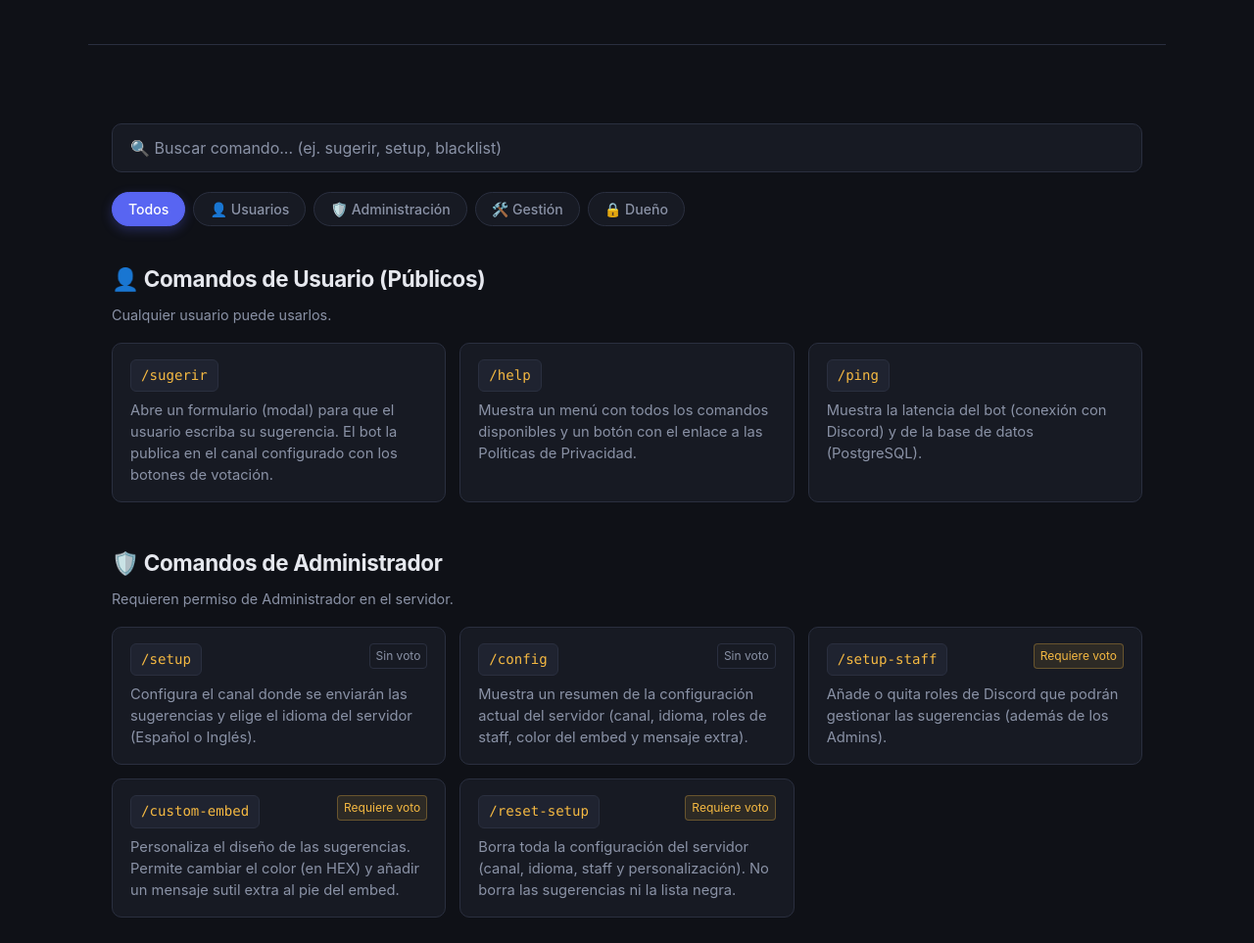
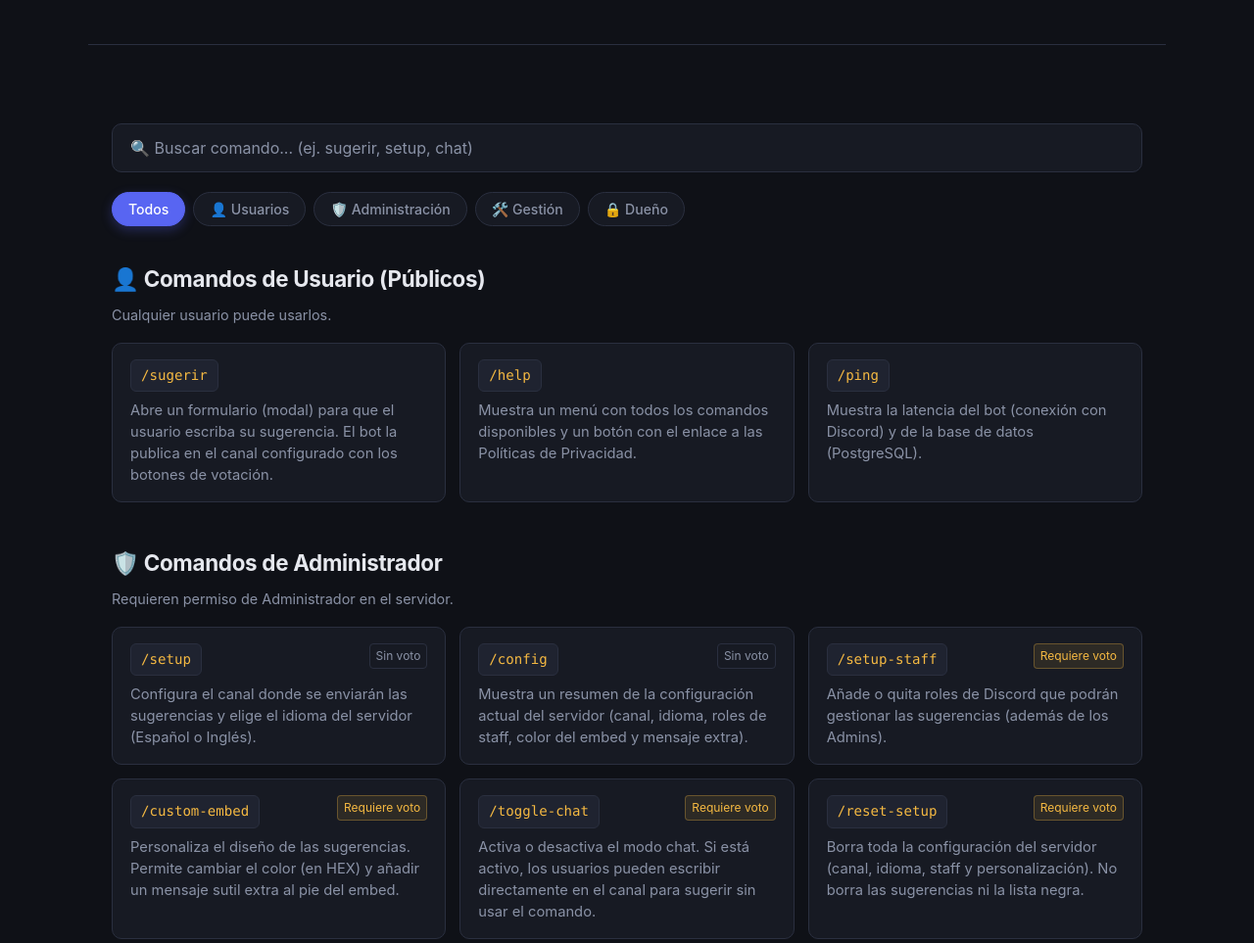
Before and after one commit to estrellastudios-dev/estrellastudios-dev.github.io, a plain HTML site: page bots/suggestions/commands.html in a window 1280 px wide. Shown: the part 240-1203 px from the top of the page at 98% size. Drawn offline with Linux system fonts and the light colour scheme.

Commit message:
nuevo comando

```diff
--- a/bots/suggestions/commands.html
+++ b/bots/suggestions/commands.html
@@ -43,7 +43,7 @@
 
     <main class="container section">
         <div class="search-wrap">
-            <input type="text" id="cmd-search" class="search-input" placeholder="🔍 Buscar comando... (ej. sugerir, setup, blacklist)">
+            <input type="text" id="cmd-search" class="search-input" placeholder="🔍 Buscar comando... (ej. sugerir, setup, chat)">
         </div>
 
         <div class="filters" id="filters">
@@ -108,6 +108,13 @@
                         <span style="font-size:0.75rem; color:var(--color-accent); border:1px solid rgba(245,185,66,.3); padding:2px 6px; border-radius:4px; background:rgba(245,185,66,.1);">Requiere voto</span>
                     </div>
                     <p>Personaliza el diseño de las sugerencias. Permite cambiar el color (en HEX) y añadir un mensaje sutil extra al pie del embed.</p>
+                </div>
+                <div class="cmd-card" data-name="toggle-chat">
+                    <div style="display:flex; justify-content:space-between; align-items:start;">
+                        <code class="cmd-name">/toggle-chat</code>
+                        <span style="font-size:0.75rem; color:var(--color-accent); border:1px solid rgba(245,185,66,.3); padding:2px 6px; border-radius:4px; background:rgba(245,185,66,.1);">Requiere voto</span>
+                    </div>
+                    <p>Activa o desactiva el modo chat. Si está activo, los usuarios pueden escribir directamente en el canal para sugerir sin usar el comando.</p>
                 </div>
                 <div class="cmd-card" data-name="reset-setup">
                     <div style="display:flex; justify-content:space-between; align-items:start;">
```
